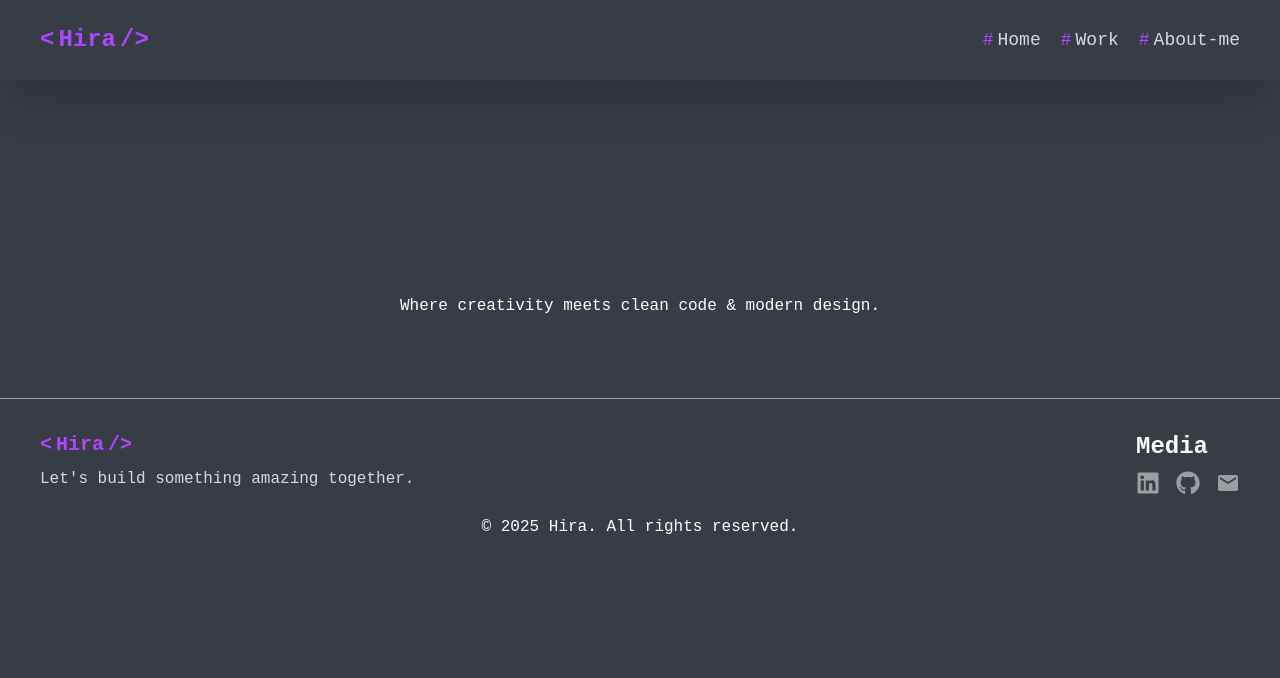
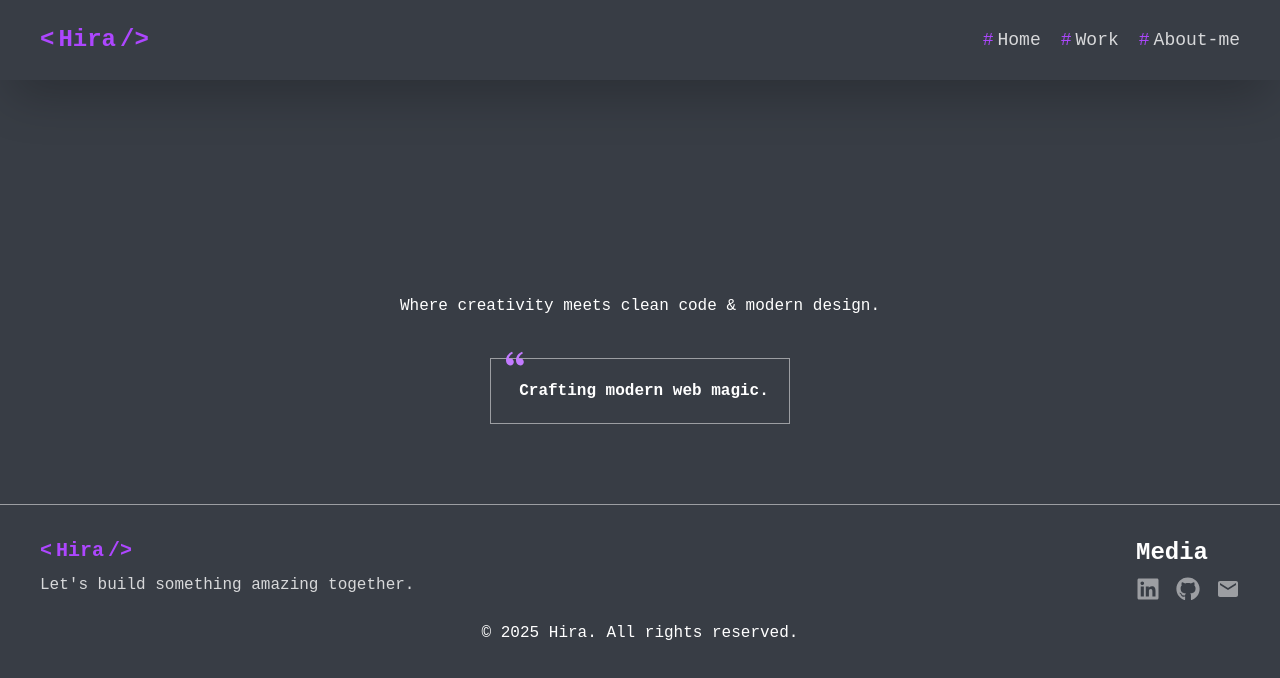
Before and after one commit to HiraBatool191/Portfolio, a React (Vite) app: page / in a window 1280 px wide. Shown: the top 678 px of the page. Built offline with nearby package versions, Linux system fonts and the light colour scheme.

Commit message:
push request

```diff
--- a/src/components/Home/Banner.jsx
+++ b/src/components/Home/Banner.jsx
@@ -1,10 +1,9 @@
 import React from "react";
-
+import { RiDoubleQuotesL } from "react-icons/ri";
 const Banner = () => {
   return (
     <div className="md:py-20 py-10 px-4">
       <div className="container mx-auto text-white text-center">
-
         <h1 className="hidden lg:block text-3xl md:text-5xl font-bold  mb-4">
           <span className="typewriter delay-0">
             I’m Hira — React developer passionate
@@ -34,6 +33,11 @@ const Banner = () => {
           </span>
         </h1>
         <p>Where creativity meets clean code & modern design.</p>
+        <div className="relative border border-white/50 w-fit p-5 mx-auto mt-5 md:mt-10 text-white font-bold">
+          <RiDoubleQuotesL className="absolute -top-3 left-3 text-2xl text-purple-400" />
+
+          <p className="pl-2">Crafting modern web magic.</p>
+        </div>
       </div>
     </div>
   );
--- a/src/components/Home/Home.jsx
+++ b/src/components/Home/Home.jsx
@@ -10,3 +10,5 @@ const Home = () => {
 }
 
 export default Home
+
+//https://www.figma.com/design/lgHVCKSbr7YLZGq2WvHd4a/Portfolio--Community-?node-id=0-1&p=f&t=PdohUnPmJp0sIGbt-0
```
